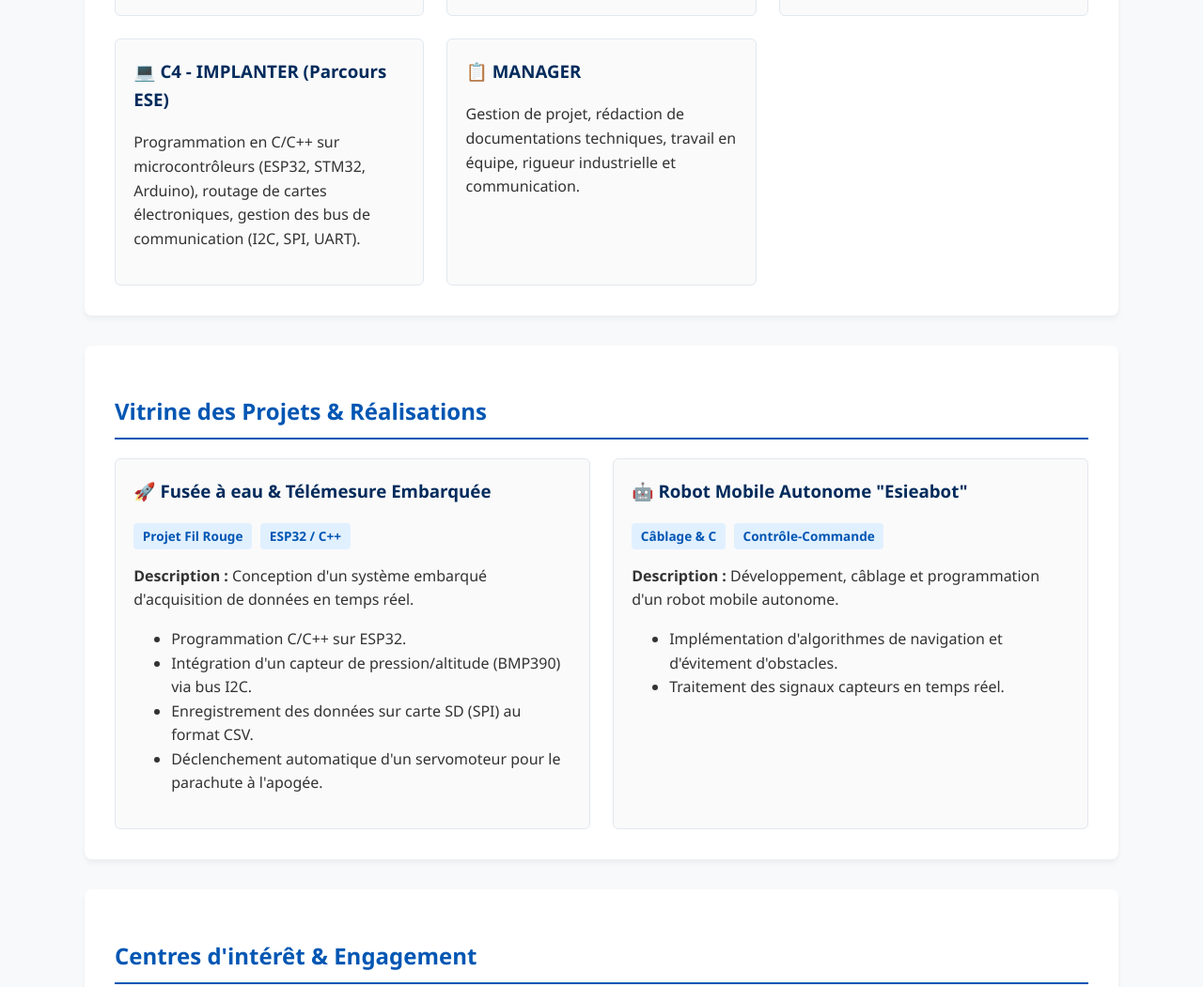
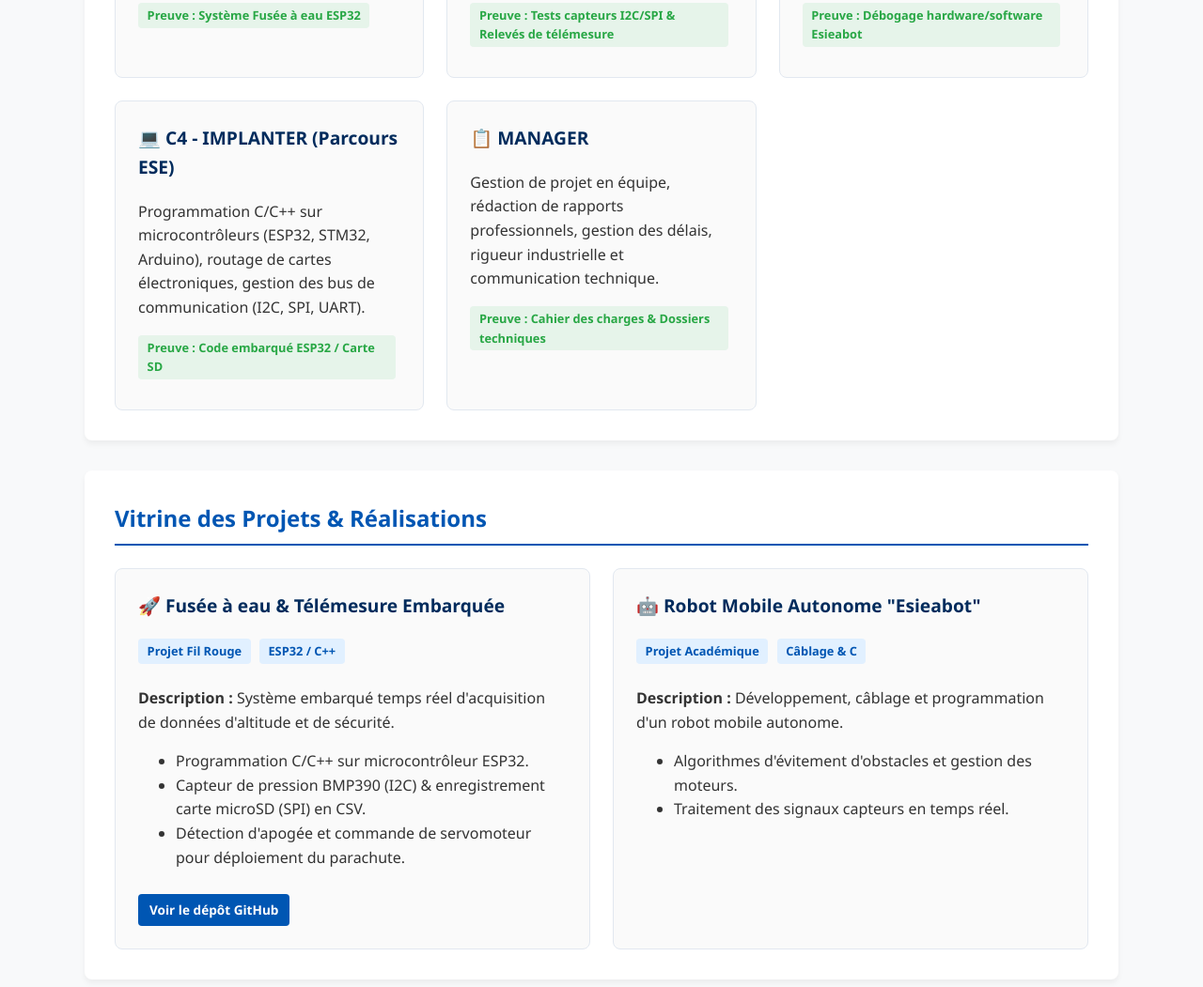
Before and after one commit to loserignefallou5-stack/loserignefallou5-stack, a plain HTML site: page index.html in a window 1280 px wide. Shown: the part 938-1989 px from the top of the page at 94% size. Drawn offline with Linux system fonts and the light colour scheme.

Commit message:
Update index.html

```diff
--- a/index.html
+++ b/index.html
@@ -11,6 +11,7 @@
             --bg: #f8f9fa;
             --card-bg: #ffffff;
             --text: #333333;
+            --accent: #28a745;
         }
         body {
             font-family: 'Segoe UI', Tahoma, Geneva, Verdana, sans-serif;
@@ -23,8 +24,17 @@
         header {
             background-color: var(--secondary);
             color: white;
-            padding: 2rem 1rem;
+            padding: 2.5rem 1rem;
             text-align: center;
+        }
+        header h1 {
+            margin: 0;
+            font-size: 2.2rem;
+        }
+        header p {
+            margin-top: 0.5rem;
+            font-size: 1.1rem;
+            opacity: 0.9;
         }
         nav {
             background: var(--primary);
@@ -33,12 +43,14 @@
             position: sticky;
             top: 0;
             z-index: 100;
+            box-shadow: 0 2px 4px rgba(0,0,0,0.1);
         }
         nav a {
             color: white;
             text-decoration: none;
-            margin: 0 15px;
-            font-weight: bold;
+            margin: 0 12px;
+            font-weight: 600;
+            font-size: 0.95rem;
         }
         nav a:hover {
             text-decoration: underline;
@@ -59,22 +71,29 @@
             color: var(--primary);
             border-bottom: 2px solid var(--primary);
             padding-bottom: 0.5rem;
+            margin-top: 0;
         }
         .skills-grid, .projects-grid {
             display: grid;
-            grid-template-columns: repeat(auto-fit, minmax(280px, 1fr));
+            grid-template-columns: repeat(auto-fit, minmax(300px, 1fr));
             gap: 1.5rem;
-            margin-top: 1rem;
+            margin-top: 1.5rem;
         }
         .card {
             border: 1px solid #e2e8f0;
-            border-radius: 6px;
-            padding: 1.2rem;
+            border-radius: 8px;
+            padding: 1.5rem;
             background: #fafafa;
+            transition: transform 0.2s ease, box-shadow 0.2s ease;
+        }
+        .card:hover {
+            transform: translateY(-3px);
+            box-shadow: 0 6px 12px rgba(0,0,0,0.08);
         }
         .card h3 {
             margin-top: 0;
             color: var(--secondary);
+            font-size: 1.2rem;
         }
         .badge {
             display: inline-block;
@@ -82,9 +101,28 @@
             color: var(--primary);
             padding: 0.2rem 0.6rem;
             border-radius: 4px;
+            font-size: 0.8rem;
+            font-weight: bold;
+            margin-right: 5px;
+            margin-bottom: 8px;
+        }
+        .badge-proof {
+            background: #e6f4ea;
+            color: var(--accent);
+        }
+        .btn-link {
+            display: inline-block;
+            margin-top: 10px;
+            padding: 6px 12px;
+            background: var(--primary);
+            color: white;
+            text-decoration: none;
+            border-radius: 4px;
             font-size: 0.85rem;
             font-weight: bold;
-            margin-right: 5px;
+        }
+        .btn-link:hover {
+            background: var(--secondary);
         }
         footer {
             text-align: center;
@@ -105,7 +143,7 @@
     <nav>
         <a href="#about">À propos</a>
         <a href="#competences">Compétences</a>
-        <a href="#projets">Projets</a>
+        <a href="#projets">Projets & Réalisations</a>
         <a href="#interets">Centres d'intérêt</a>
         <a href="#contact">Contact</a>
     </nav>
@@ -116,7 +154,7 @@
         <section id="about">
             <h2>À propos de moi</h2>
             <p>
-                Bienvenue sur mon portfolio ! Après une première année de prépa intégrée à l'ESIEA Laval, j'ai rejoint la 2ème année de <strong>BUT GEII (Génie Électrique et Informatique Industrielle)</strong> à l'IUT de Bordeaux, spécialité <strong>Électronique et Systèmes Embarqués (ESE)</strong>.
+                Bienvenue sur mon portfolio ! Après une première année de prépa intégrée à l'ESIEA Laval, j'ai rejoint la 2ème année de <strong>BUT GEII (Génie Électrique et Informatique Industrielle)</strong> à l'IUT de Bordeaux, dans le parcours <strong>Électronique et Systèmes Embarqués (ESE)</strong>.
             </p>
             <p>
                 Passionné par le développement sur microcontrôleurs, la conception de cartes et le traitement de signal, je prépare activement mes candidatures pour un stage technicien de 10 semaines dès avril 2027 ainsi que ma poursuite d'études en école d'ingénieurs.
@@ -126,26 +164,37 @@
         <!-- VITRINE DES COMPÉTENCES (APC GEII) -->
         <section id="competences">
             <h2>Vitrine des Compétences (Référentiel GEII)</h2>
+            <p>Mon parcours s’articule autour des blocs de compétences majeurs du BUT GEII :</p>
+
             <div class="skills-grid">
                 <div class="card">
                     <h3>⚡ C1 - CONCEVOIR</h3>
                     <p>Analyse fonctionnelle, proposition de solutions techniques, dimensionnement de composants et modélisation de systèmes embarqués.</p>
+                    <span class="badge badge-proof">Preuve : Système Fusée à eau ESP32</span>
                 </div>
+
                 <div class="card">
                     <h3>🔍 C2 - VÉRIFIER</h3>
                     <p>Élaboration et exécution de procédures d'essais, mesures physiques, analyse de signaux à l'oscilloscope et correction des dysfonctionnements.</p>
+                    <span class="badge badge-proof">Preuve : Tests capteurs I2C/SPI & Relevés de télémesure</span>
                 </div>
+
                 <div class="card">
                     <h3>🛠️ C3 - MAINTENIR</h3>
                     <p>Diagnostic de pannes matérielles/logicielles, application et rédaction de procédures de maintenance préventive et corrective.</p>
+                    <span class="badge badge-proof">Preuve : Débogage hardware/software Esieabot</span>
                 </div>
+
                 <div class="card">
                     <h3>💻 C4 - IMPLANTER (Parcours ESE)</h3>
-                    <p>Programmation en C/C++ sur microcontrôleurs (ESP32, STM32, Arduino), routage de cartes électroniques, gestion des bus de communication (I2C, SPI, UART).</p>
+                    <p>Programmation C/C++ sur microcontrôleurs (ESP32, STM32, Arduino), routage de cartes électroniques, gestion des bus de communication (I2C, SPI, UART).</p>
+                    <span class="badge badge-proof">Preuve : Code embarqué ESP32 / Carte SD</span>
                 </div>
+
                 <div class="card">
                     <h3>📋 MANAGER</h3>
-                    <p>Gestion de projet, rédaction de documentations techniques, travail en équipe, rigueur industrielle et communication.</p>
+                    <p>Gestion de projet en équipe, rédaction de rapports professionnels, gestion des délais, rigueur industrielle et communication technique.</p>
+                    <span class="badge badge-proof">Preuve : Cahier des charges & Dossiers techniques</span>
                 </div>
             </div>
         </section>
@@ -154,27 +203,29 @@
         <section id="projets">
             <h2>Vitrine des Projets & Réalisations</h2>
             <div class="projects-grid">
+
                 <div class="card">
                     <h3>🚀 Fusée à eau & Télémesure Embarquée</h3>
                     <span class="badge">Projet Fil Rouge</span> <span class="badge">ESP32 / C++</span>
-                    <p><strong>Description :</strong> Conception d'un système embarqué d'acquisition de données en temps réel.</p>
+                    <p><strong>Description :</strong> Système embarqué temps réel d'acquisition de données d'altitude et de sécurité.</p>
                     <ul>
-                        <li>Programmation C/C++ sur ESP32.</li>
-                        <li>Intégration d'un capteur de pression/altitude (BMP390) via bus I2C.</li>
-                        <li>Enregistrement des données sur carte SD (SPI) au format CSV.</li>
-                        <li>Déclenchement automatique d'un servomoteur pour le parachute à l'apogée.</li>
+                        <li>Programmation C/C++ sur microcontrôleur ESP32.</li>
+                        <li>Capteur de pression BMP390 (I2C) & enregistrement carte microSD (SPI) en CSV.</li>
+                        <li>Détection d'apogée et commande de servomoteur pour déploiement du parachute.</li>
                     </ul>
+                    <a href="https://github.com/loserignefallou5/fusee-eau-telemesure-esp32" target="_blank" class="btn-link">Voir le dépôt GitHub</a>
                 </div>
 
                 <div class="card">
                     <h3>🤖 Robot Mobile Autonome "Esieabot"</h3>
-                    <span class="badge">Câblage & C</span> <span class="badge">Contrôle-Commande</span>
+                    <span class="badge">Projet Académique</span> <span class="badge">Câblage & C</span>
                     <p><strong>Description :</strong> Développement, câblage et programmation d'un robot mobile autonome.</p>
                     <ul>
-                        <li>Implémentation d'algorithmes de navigation et d'évitement d'obstacles.</li>
+                        <li>Algorithmes d'évitement d'obstacles et gestion des moteurs.</li>
                         <li>Traitement des signaux capteurs en temps réel.</li>
                     </ul>
                 </div>
+
             </div>
         </section>
 
@@ -193,8 +244,8 @@
             <p>N'hésitez pas à me contacter pour toute opportunité de stage ou d'échange professionnel :</p>
             <p>📧 <strong>Email :</strong> loserignefallou5@gmail.com</p>
             <p>📍 <strong>Localisation :</strong> Bordeaux / Gradignan, France</p>
-            <p>🔗 <strong>LinkedIn :</strong> <a href="#" target="_blank">Mon profil LinkedIn</a></p>
-            <p>💻 <strong>GitHub :</strong> <a href="#" target="_blank">Mon profil GitHub</a></p>
+            <p>🔗 <strong>LinkedIn :</strong> <a href="https://www.linkedin.com" target="_blank">Mon profil LinkedIn</a></p>
+            <p>💻 <strong>GitHub :</strong> <a href="https://github.com/loserignefallou5" target="_blank">Mon profil GitHub</a></p>
         </section>
 
     </div>
```
